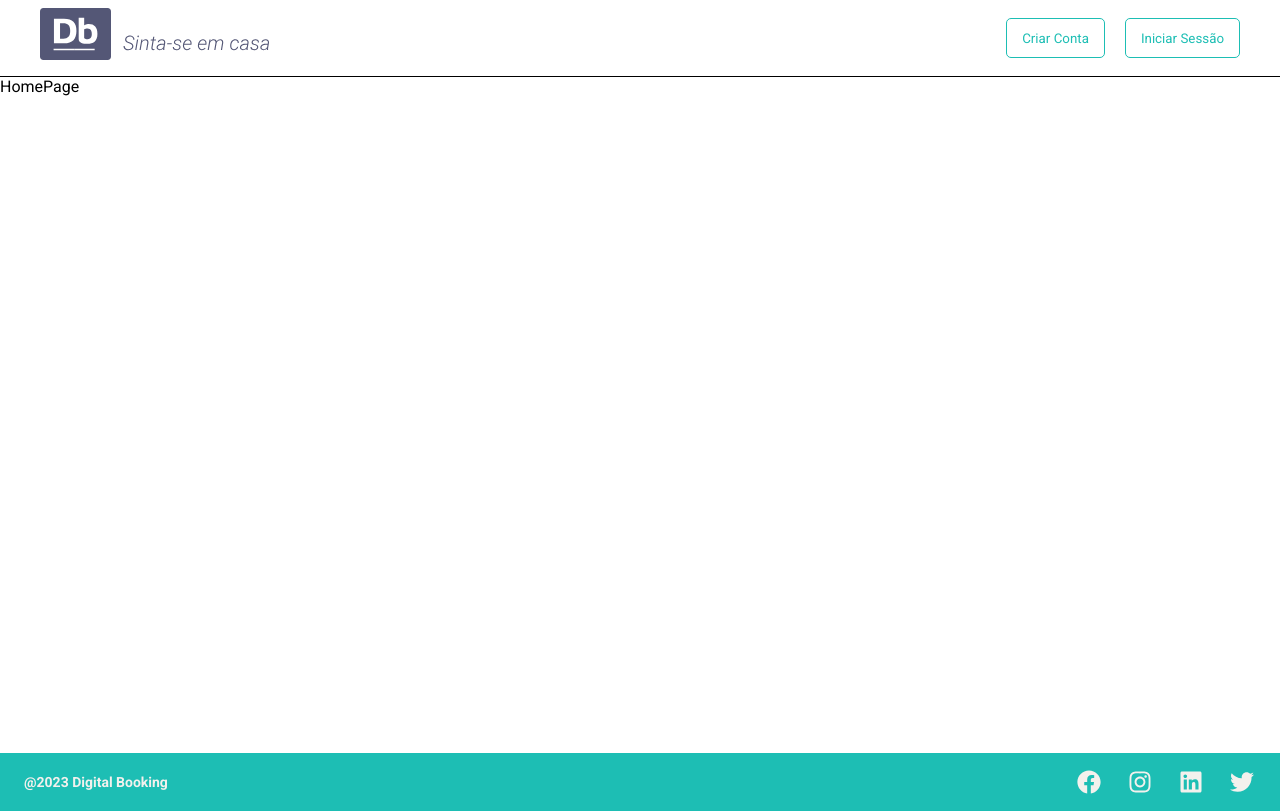
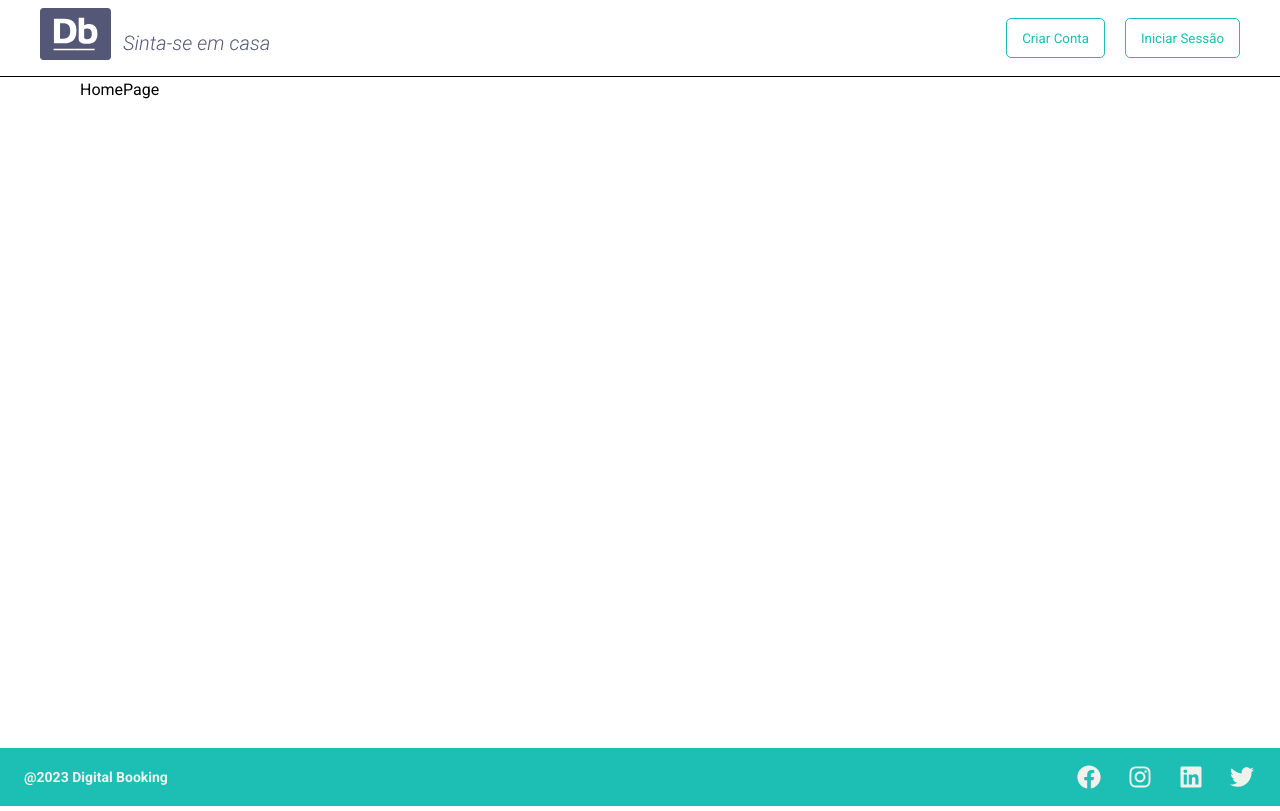
Before and after one commit to LuisBraga31/digitalBooking_Front, a React (Vite) app: page / in a window 1280 px wide. Built offline with nearby package versions, Linux system fonts and the light colour scheme.

Commit message:
Pequenos ajustes

```diff
--- a/src/components/Header/Header.module.css
+++ b/src/components/Header/Header.module.css
@@ -5,6 +5,8 @@
     justify-content: space-between;
     padding: 0.5rem 2.5rem;
     border-bottom: 1px solid #000;
+    position: fixed;
+    z-index: 99;
 }
 
 .logo {
--- a/src/pages/Home/Home.module.css
+++ b/src/pages/Home/Home.module.css
@@ -1,3 +1,4 @@
 .main {
-    min-height: 84.5vh;
+    min-height: 93.5vh;
+    padding: 80px;
 }
```
